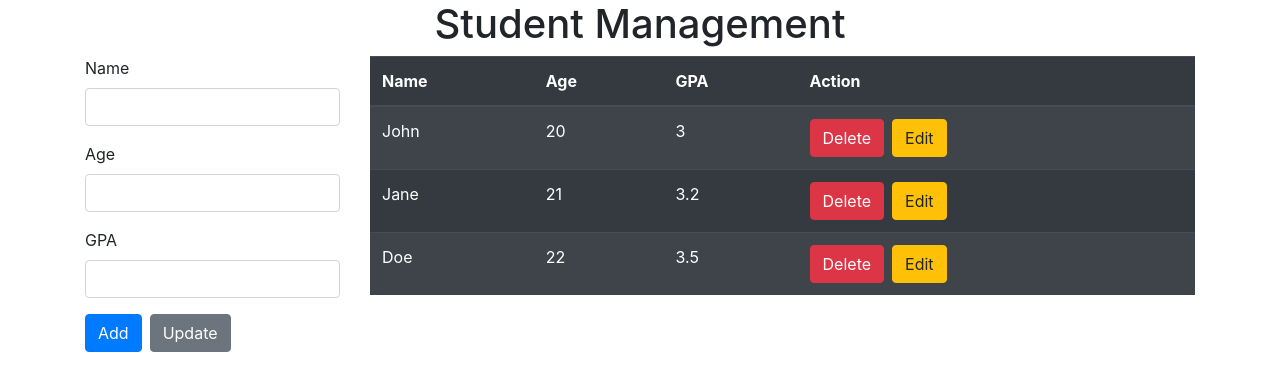
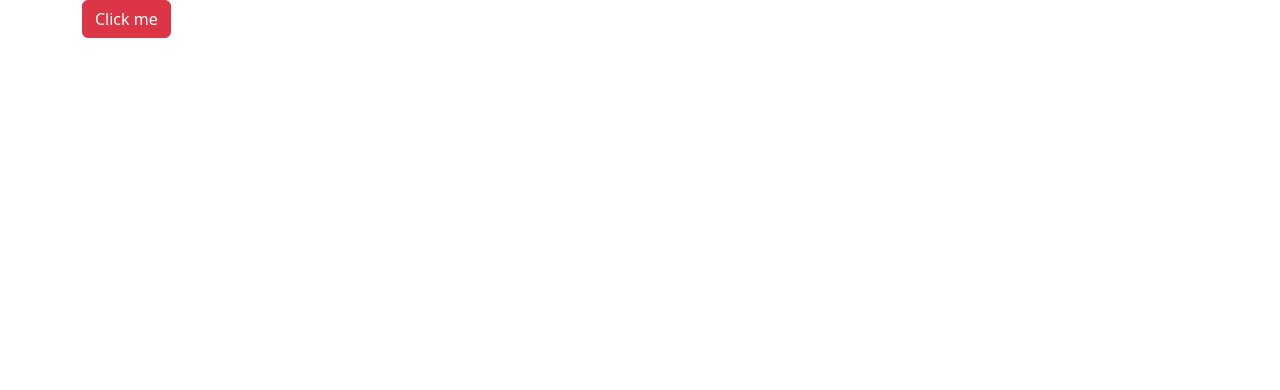
Before and after one commit to sotreduch2602/my-react-app, a React (Vite) app: page / in a window 1280 px wide. Shown: the top 390 px of the page. Built offline with nearby package versions, Linux system fonts and the light colour scheme; the HTML template or start-up script is replaced by a standard one.

Commit message:
Bootstrap

```diff
--- a/package.json
+++ b/package.json
@@ -11,6 +11,7 @@
   },
   "dependencies": {
     "react": "^18.3.1",
+    "react-bootstrap": "^2.10.9",
     "react-dom": "^18.3.1"
   },
   "devDependencies": {
--- a/src/App.jsx
+++ b/src/App.jsx
@@ -1,14 +1,12 @@
-import Button from "./Button";
-import Form from "./Form";
-import List from "./List";
-import StudentManagement from "./StudentManagement";
+import "bootstrap/dist/css/bootstrap.min.css";
+import { Button } from "react-bootstrap";
 
 const App = () => {
   return (
     <>
-      <StudentManagement />
+      <Button variant="danger">Click me</Button>
     </>
-  )
-}
+  );
+};
 
 export default App;
--- a/src/StudentManagement.jsx
+++ /dev/null
@@ -1,112 +0,0 @@
-import { useState } from "react";
-
-const StudentManagement = () => {
-  const [students, setStudents] = useState([
-    { name: "John", age: 20, gpa: 3.0 },
-    { name: "Jane", age: 21, gpa: 3.2 },
-    { name: "Doe", age: 22, gpa: 3.5 },
-  ]);
-  const [student, setStudent] = useState({});
-  const [index, setIndex] = useState(null);
-
-  const handleChange = (e) => {
-    setStudent({ ...student, [e.target.name]: e.target.value });
-  };
-
-  const handleAdd = (e) => {
-    e.preventDefault();
-    setStudents([...students, student]);
-    setStudent({});
-  };
-
-  const handDelete = (index) => {
-    const newStudents = students.filter((student, i) => i !== index);
-    setStudents(newStudents);
-  };
-
-  const handleEdit = (selected_student, index) => {
-    setStudent(selected_student);
-  };
-  return (
-    <div>
-      <h1 className="text-center">Student Management</h1>
-      <div className="row">
-        <div className="col-md-3">
-          <form>
-            <div className="form-group">
-              <label>Name</label>
-              <input
-                className="form-control"
-                type="text"
-                name="name"
-                onChange={handleChange}
-                value={student.name || ""}
-              />
-            </div>
-            <div className="form-group">
-              <label>Age</label>
-              <input
-                className="form-control"
-                type="text"
-                name="age"
-                onChange={handleChange}
-                value={student.age || ""}
-              />
-            </div>
-            <div className="form-group">
-              <label>GPA</label>
-              <input
-                className="form-control"
-                type="text"
-                name="gpa"
-                onChange={handleChange}
-                value={student.gpa || ""}
-              />
-            </div>
-            <button className="btn btn-primary mr-2" onClick={handleAdd}>
-              Add
-            </button>
-            <button className="btn btn-secondary">Update</button>
-          </form>
-        </div>
-        <div className="col-md-9">
-          <table className="table table-dark table-striped table-hover">
-            <thead>
-              <tr>
-                <th>Name</th>
-                <th>Age</th>
-                <th>GPA</th>
-                <th>Action</th>
-              </tr>
-            </thead>
-            <tbody>
-              {students.map((student, index) => (
-                <tr key={index}>
-                  <td>{student.name}</td>
-                  <td>{student.age}</td>
-                  <td>{student.gpa}</td>
-                  <td>
-                    <button
-                      className="btn btn-danger mr-2"
-                      onClick={() => handDelete(index)}
-                    >
-                      Delete
-                    </button>
-                    <button
-                      className="btn btn-warning mr-2"
-                      onClick={() => handleEdit(student, index)}
-                    >
-                      Edit
-                    </button>
-                  </td>
-                </tr>
-              ))}
-            </tbody>
-          </table>
-        </div>
-      </div>
-    </div>
-  );
-};
-
-export default StudentManagement;
```
Also changed, not shown: 1 other file (tests, documents, lock files or other folders).
